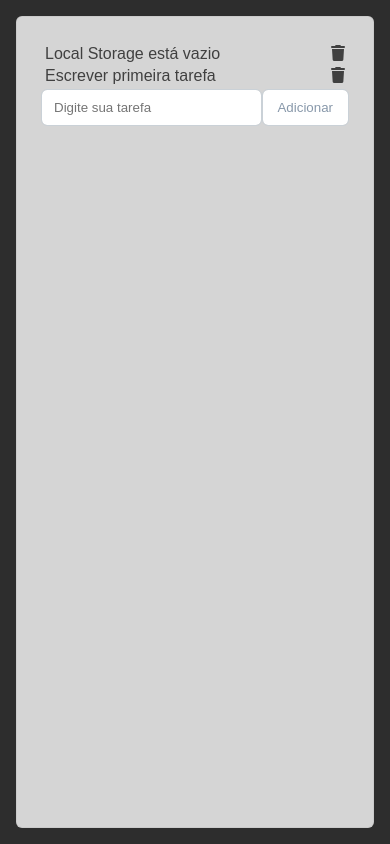
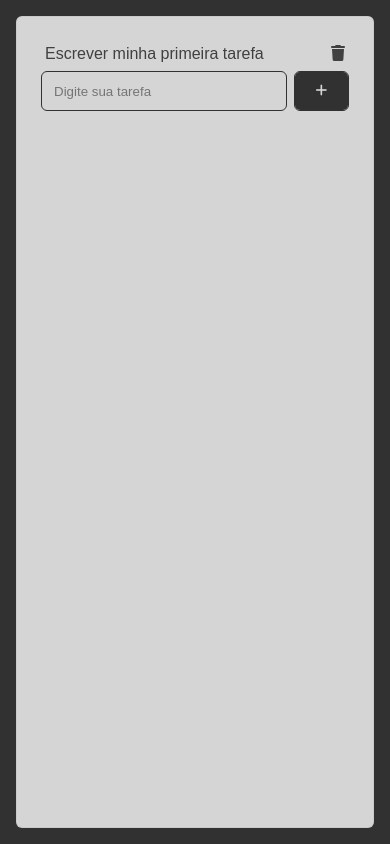
Before and after one commit to faelfer/simple-todos, a website built with webpack: page public/index.html in a window 390 px wide. Built offline with nearby package versions, Linux system fonts and the light colour scheme.

Commit message:
:children_crossing: adjustments to layout and responsiveness

```diff
--- a/public/index.html
+++ b/public/index.html
@@ -12,7 +12,9 @@
 		<ul></ul>
 		<div class="add-task">
 			<input type="text" placeholder="Digite sua tarefa">
-			<button>Adicionar</button>
+			<button>
+				<i class="fas fa-plus"></i>
+			</button>
 		</div>
 	</div>
 
--- a/public/styles.css
+++ b/public/styles.css
@@ -1,7 +1,7 @@
 body {
 	display: grid;
 	margin: 8px;
-	background: #2d2d2d;
+	background: #313131;
 	grid-template-columns: repeat(auto-fit, minmax(300px, 1fr));
 }
 
@@ -15,13 +15,13 @@ body {
 	margin-bottom: 0;
 	margin: 0.5rem;
 	padding: 1rem 1.5rem;
-  flex: 1 1 auto;
-  padding: 1.5rem;
+	flex: 1 1 auto;
+	padding: 1.5rem;
 }
 
 ul {
-  list-style-type: none;
-  margin: 0;
+	list-style-type: none;
+	margin: 0;
 	padding: 0;
 	color: #404040;
 	font-family: arial;
@@ -35,14 +35,22 @@ li {
 	justify-content: space-between;
 }
 
+.add-task {
+	display: flex;
+	flex-direction: row;
+	justify-content: space-between;
+	margin-top: 8px;
+}
+
 input {
-	flex-grow: 3;
 	display: block;
+	width: 80%;
+	height: 40px;
 	padding: .625rem .75rem;
-	color: #8898aa;
-	background-color: #fff;
+	color: #313131;
+	background-color: #d5d5d5;
 	background-clip: padding-box;
-	border: 1px solid #cad1d7;
+	border: 1px solid #313131;
 	border-radius: .375rem;
 	box-shadow: none;
 	-webkit-transition: all .2s cubic-bezier(.68,-.55,.265,1.55);
@@ -50,15 +58,17 @@ input {
 }
 
 button {
-	flex-grow: 1;
+	width: 18%;
+	height: 40px;
 	padding: .625rem .75rem;
-	color: #8898aa;
-	background-color: #fff;
+	color:  #d5d5d5;
+	background-color: #313131;
 	background-clip: padding-box;
-	border: 1px solid #cad1d7;
+	border: 1px solid #313131;
 	border-radius: .375rem;
 }
 
-.add-task {
-	display: flex;
+button:hover {
+	color: #313131;
+	background-color: #d5d5d5;
 }
--- a/src/toDos.js
+++ b/src/toDos.js
@@ -1,8 +1,7 @@
 class toDos {
 	constructor() {
 		this.toDos = JSON.parse(localStorage.getItem('listToDos')) || [
-			'Local Storage está vazio',
-			'Escrever primeira tarefa',
+			'Escrever minha primeira tarefa',
 		]
 
 		this.listElement = document.querySelector('#app ul');
```
